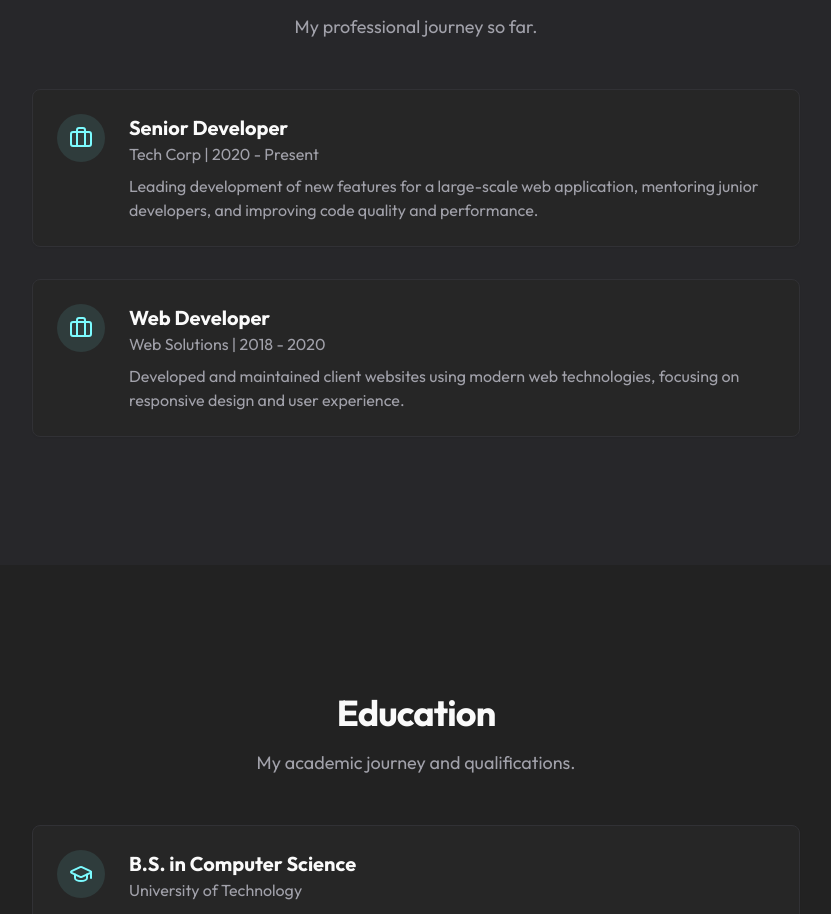
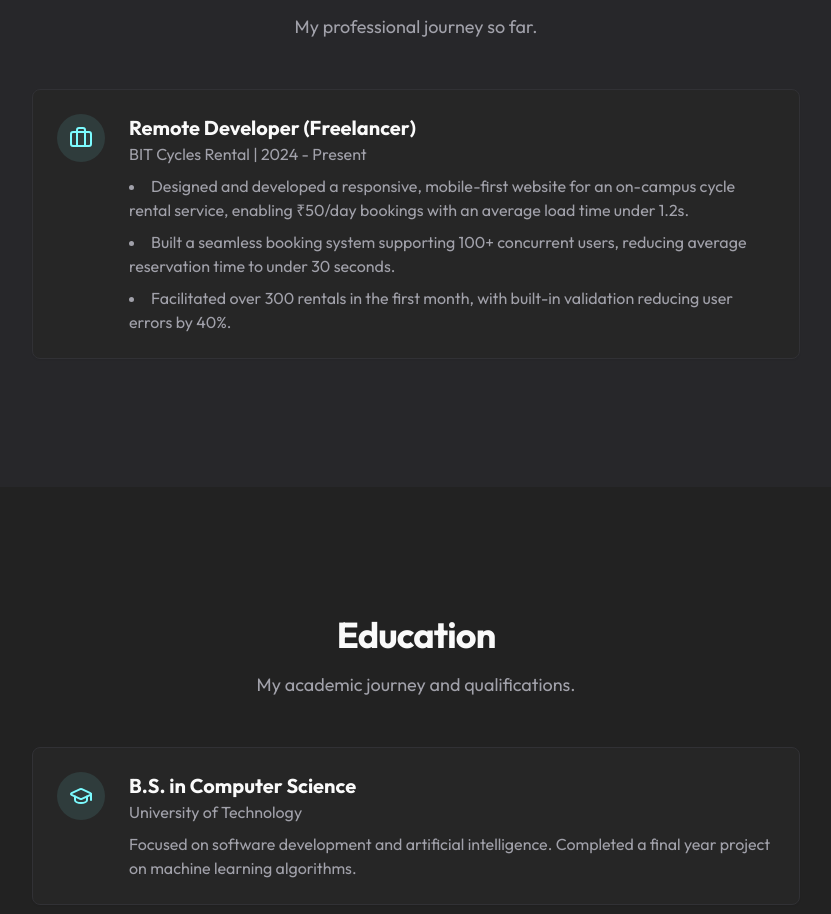
Before and after one commit to Sunnykumar-github/My-Portfolio, a Next.js app: page / in a window 1280 px wide. Shown: the part 1467-2381 px from the top of the page, without its empty margins (224-1055 px from the left). Built offline with nearby package versions, Linux system fonts and the light colour scheme.

Commit message:
September 9, Commit

```diff
--- a/src/app/page.tsx
+++ b/src/app/page.tsx
@@ -200,14 +200,13 @@ function AboutSection() {
 function ExperienceSection() {
   const experiences = [
     {
-      role: 'Senior Developer',
-      company: 'Tech Corp | 2020 - Present',
-      description: 'Leading development of new features for a large-scale web application, mentoring junior developers, and improving code quality and performance.',
-    },
-    {
-      role: 'Web Developer',
-      company: 'Web Solutions | 2018 - 2020',
-      description: 'Developed and maintained client websites using modern web technologies, focusing on responsive design and user experience.',
+      role: 'Remote Developer (Freelancer)',
+      company: 'BIT Cycles Rental | 2024 - Present',
+      description: [
+        'Designed and developed a responsive, mobile-first website for an on-campus cycle rental service, enabling ₹50/day bookings with an average load time under 1.2s.',
+        'Built a seamless booking system supporting 100+ concurrent users, reducing average reservation time to under 30 seconds.',
+        'Facilitated over 300 rentals in the first month, with built-in validation reducing user errors by 40%.',
+      ],
     },
   ];
 
@@ -242,7 +241,15 @@ function ExperienceSection() {
                 <div>
                   <h3 className="font-headline text-xl font-semibold">{item.role}</h3>
                   <p className="text-muted-foreground mb-2">{item.company}</p>
-                  <p className="text-muted-foreground">{item.description}</p>
+                  {Array.isArray(item.description) ? (
+                    <ul className="list-disc list-inside space-y-2 text-muted-foreground">
+                      {item.description.map((point, i) => (
+                        <li key={i}>{point}</li>
+                      ))}
+                    </ul>
+                  ) : (
+                    <p className="text-muted-foreground">{item.description}</p>
+                  )}
                 </div>
               </Card>
             </AnimatedOnScroll>
```
Also changed, not shown: public/aboutme2.png (added).
